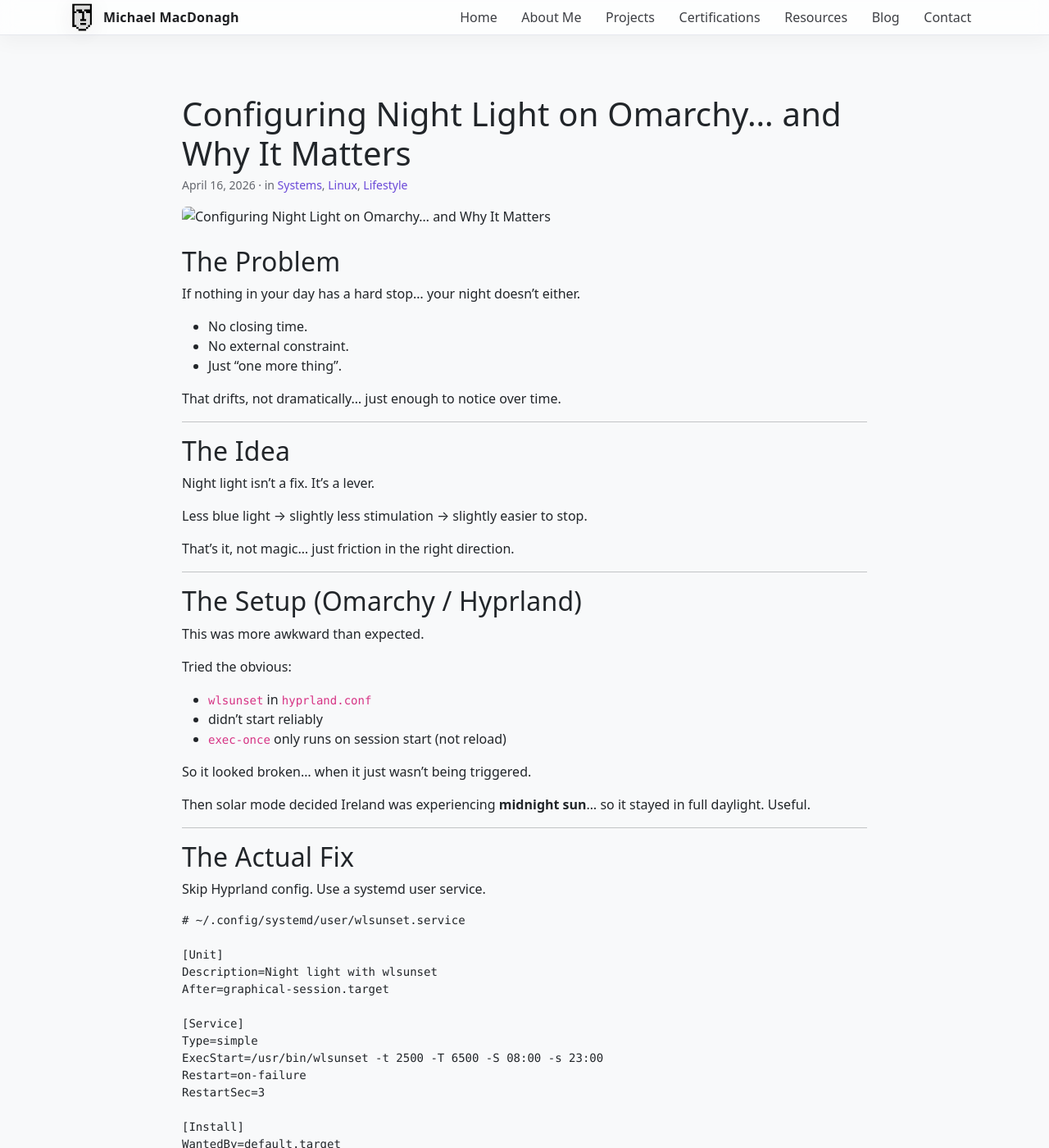
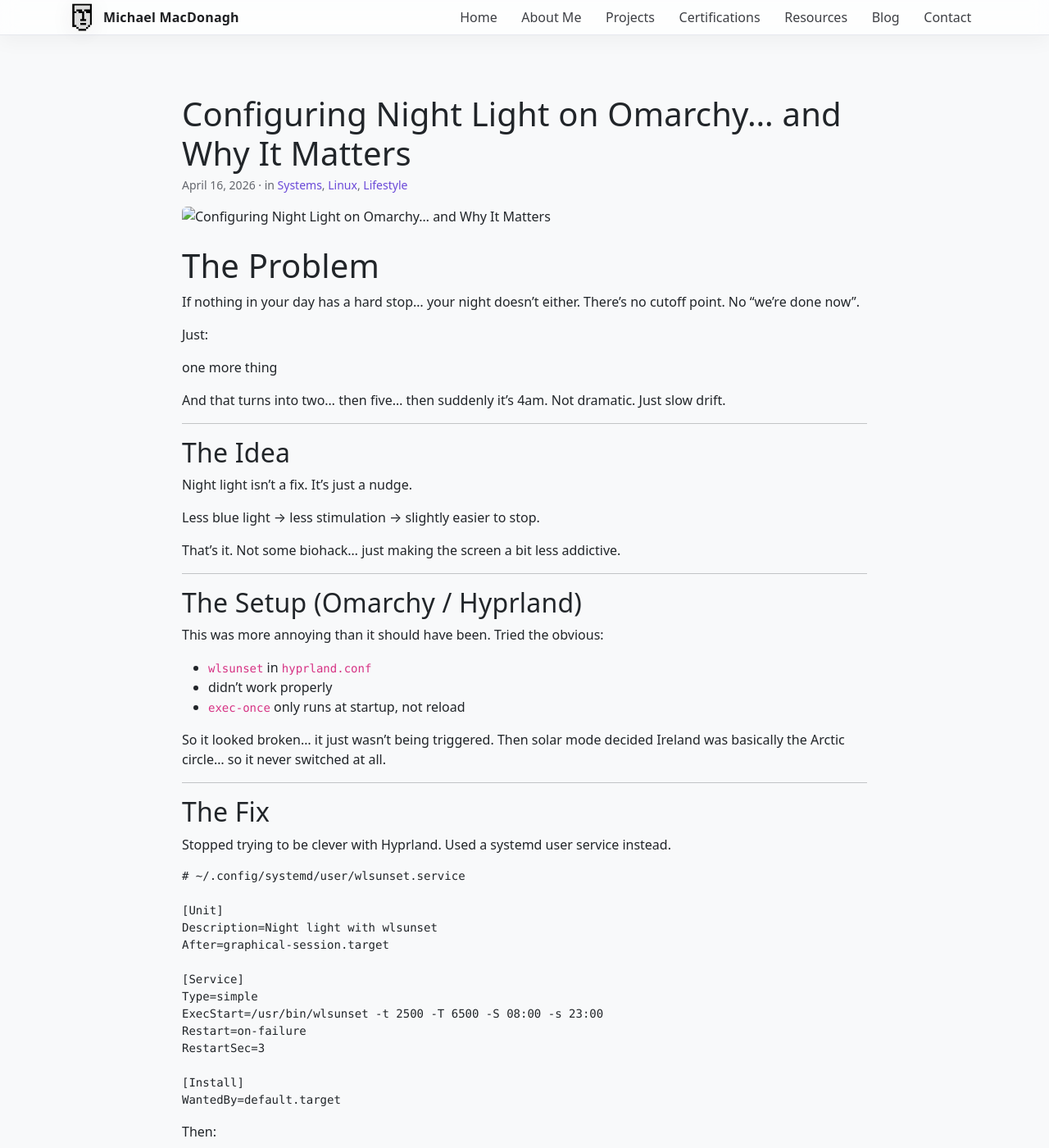
Before and after one commit to MechMadHog/michaelmacdonagh.net, a Jekyll site: the page built from _posts/2026-04-16-Blue-Light-Control.md, in a window 1280 px wide and 1400 px high. Shown: the whole window at 82% size. Built offline with Jekyll 4.4.1, drawn with Linux system fonts in a browser that asks for light colours; some of the changed text lies outside the part shown.

Commit message:
change up

````diff
--- a/_posts/2026-04-16-Blue-Light-Control.md
+++ b/_posts/2026-04-16-Blue-Light-Control.md
@@ -6,50 +6,50 @@
 tags: [Hyprland, Omarchy, Sleep, Setup]
 ---
 
-## The Problem
+# The Problem
 
 If nothing in your day has a hard stop… your night doesn’t either.
+There’s no cutoff point.
+No “we’re done now”.
 
-- No closing time.
-- No external constraint.
-- Just “one more thing”.
+Just:
+> one more thing
 
-That drifts, not dramatically… just enough to notice over time.
+And that turns into two… then five… then suddenly it’s 4am.
+Not dramatic. Just slow drift.
 
 ---
 
 ## The Idea
 
 Night light isn’t a fix.
-It’s a lever.
+It’s just a nudge.
 
-Less blue light → slightly less stimulation → slightly easier to stop.
+Less blue light → less stimulation → slightly easier to stop.
 
-That’s it, not magic… just friction in the right direction.
+That’s it.
+Not some biohack… just making the screen a bit less addictive.
 
 ---
 
 ## The Setup (Omarchy / Hyprland)
 
-This was more awkward than expected.
+This was more annoying than it should have been.
+Tried the obvious:
+- `wlsunset` in `hyprland.conf`
+- didn’t work properly
+- `exec-once` only runs at startup, not reload
 
-Tried the obvious:
-* `wlsunset` in `hyprland.conf`
-* didn’t start reliably
-* `exec-once` only runs on session start (not reload)
-
-So it looked broken… when it just wasn’t being triggered.
-
-Then solar mode decided Ireland was experiencing **midnight sun**…
-so it stayed in full daylight.
-Useful.
+So it looked broken… it just wasn’t being triggered.
+Then solar mode decided Ireland was basically the Arctic circle…
+so it never switched at all.
 
 ---
 
-## The Actual Fix
+## The Fix
 
-Skip Hyprland config.
-Use a systemd user service.
+Stopped trying to be clever with Hyprland.
+Used a systemd user service instead.
 
 ```ini
 # ~/.config/systemd/user/wlsunset.service
@@ -74,62 +74,62 @@
 systemctl --user daemon-reload
 systemctl --user enable --now wlsunset.service
 ```
-
-No guessing. No timing issues.
+Done.
 
 ---
 
 ## What It Actually Does
 
 At 23:00:
-- the screen shifts warm
-- contrast drops slightly
-- everything feels a bit less “pulling”
+- screen goes warm
+- contrast drops a bit
+- everything feels… less engaging
 
-It’s subtle… but noticeable.
+That’s it.
+Subtle, but noticeable.
 
 ---
 
 ## What It Doesn’t Do
 
 It doesn’t:
-- enforce a bedtime
+- force you to go to bed
 - remove distractions
-- fix behaviour
+- fix your behaviour
 
-If you want to ignore it… you can.
+You can ignore it completely if you want.
 
 ---
 
-## Why It Still Matters
+## Why It Still Works
 
 It changes the environment.
 And environment is easier to control than behaviour.
 
 Instead of:
-> “I should stop”
+> I should stop
 
 it becomes:
-> “this is a worse place to keep going”
+> this isn’t as appealing to keep going
 
-Small difference… but it compounds.
+That matters more than it sounds.
 
 ---
 
 ## Where I Landed
 
 23:00 → warm screen
-later → wind down
+a bit later → wind down
 eventually → bed
 
-The exact timing matters less than having a **consistent trigger**.
+The exact timing doesn’t matter.
+The trigger does.
 
 ---
 
 ## Final Thought
 
 This isn’t a solution.
-It’s one piece of a system.
-
-But systems beat willpower… especially at the end of the day.
+It’s one small lever.
+But those are the things that actually work.
 Not a finished product... just documenting the Process.
````
